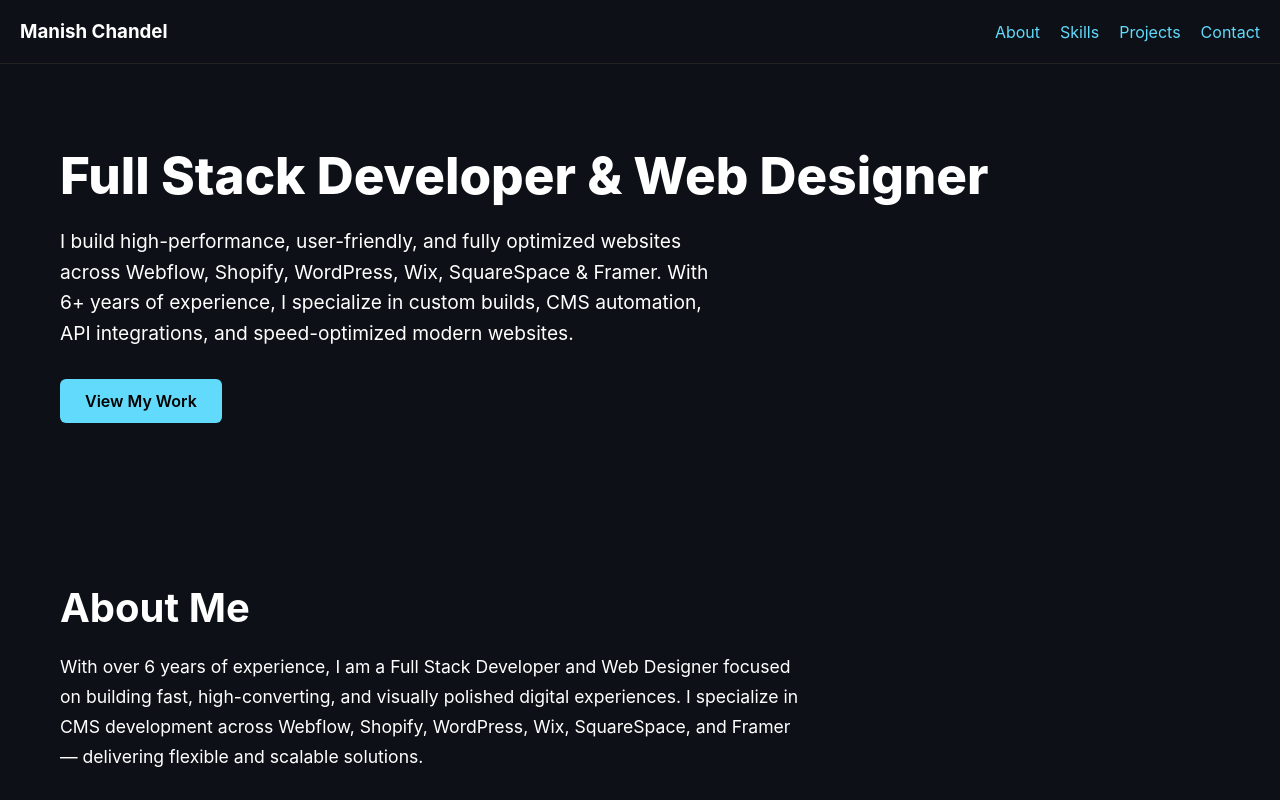
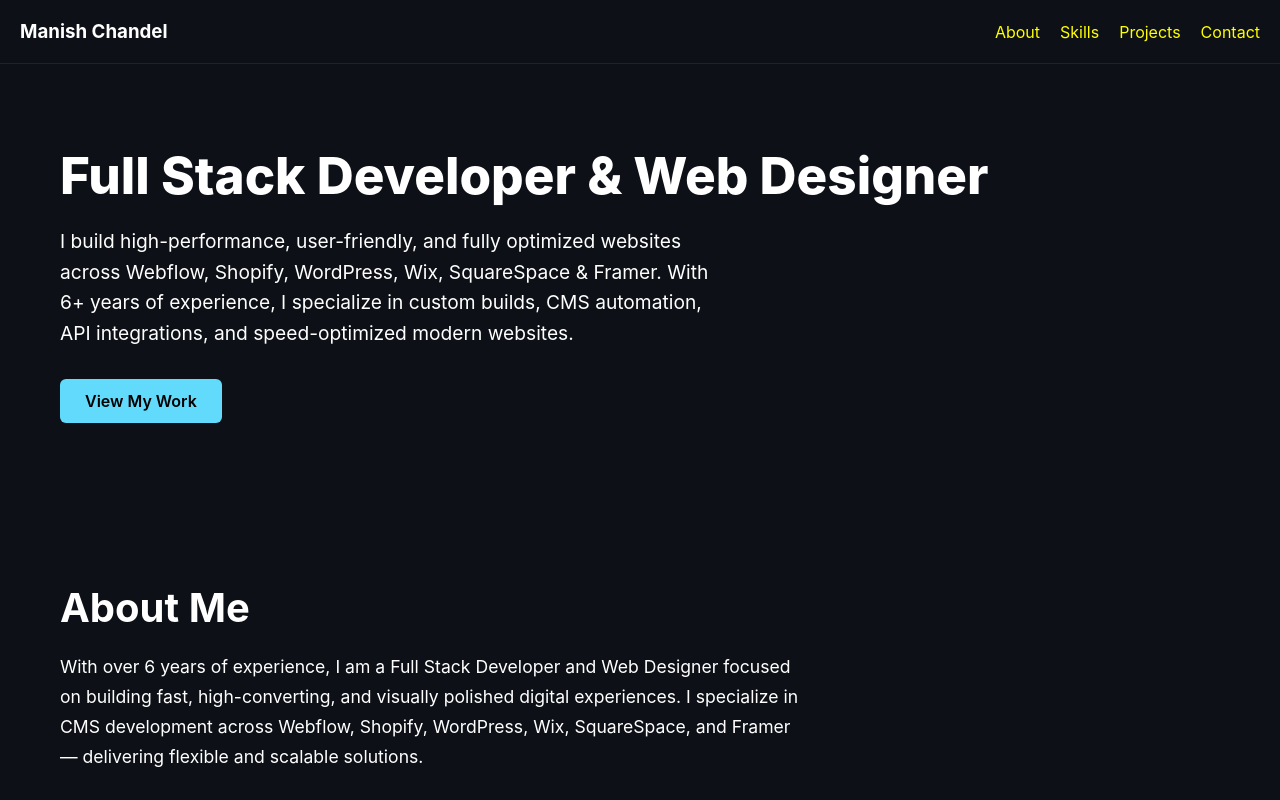
Before and after one commit to manish2224-08/manish, a React (Vite) app in the folder manish/: page / in a window 1280 px wide. Shown: the top 800 px of the page. Built offline with nearby package versions, Linux system fonts and the light colour scheme.

Commit message:
Update index.css

```diff
--- a/manish/src/index.css
+++ b/manish/src/index.css
@@ -23,6 +23,6 @@ h2 {
 }
 
 a {
-  color: #61dafb;
+  color: yellow;
  text-decoration: none;
 }
```
